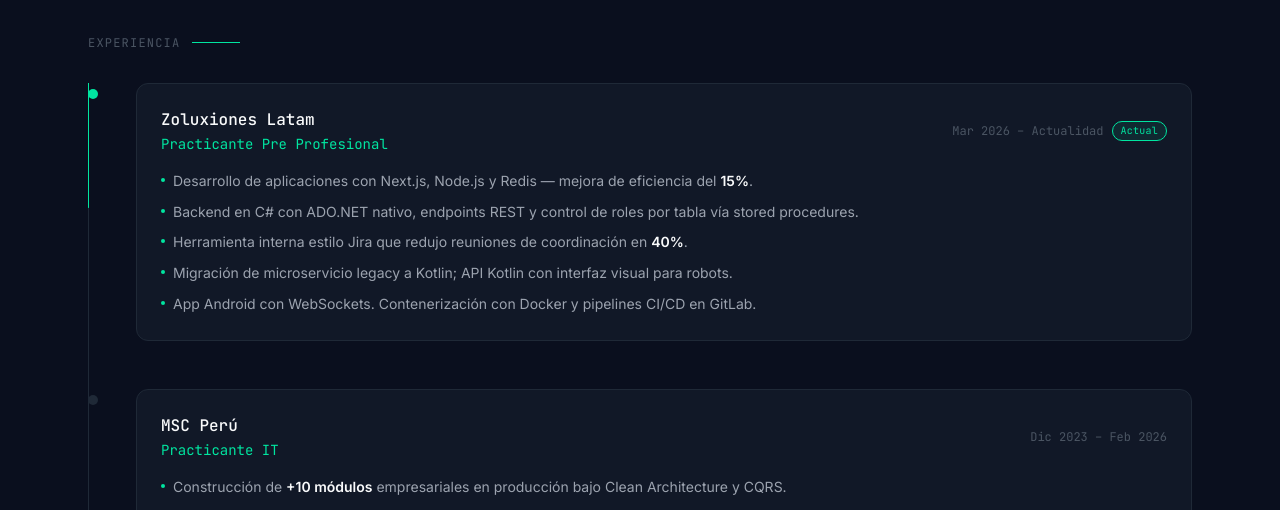
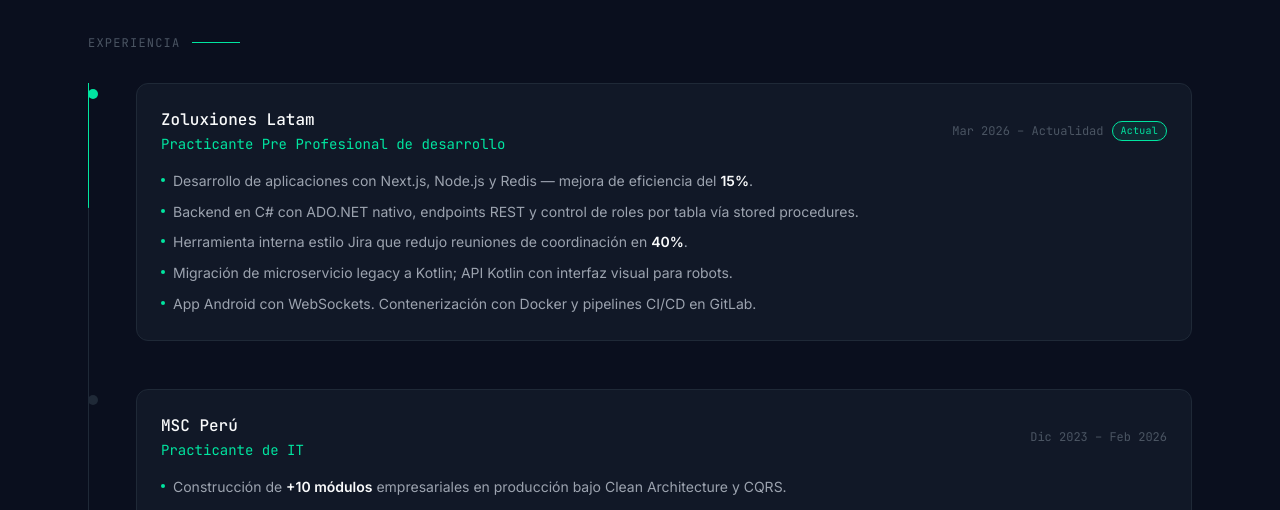
Before and after one commit to Carlou134/portfolio-nextjs, a Next.js app: page / in a window 1280 px wide. Shown: the part 3800-4310 px from the top of the page. Built offline with nearby package versions, Linux system fonts and the light colour scheme.

Commit message:
fix: correct typos in Experience text

```diff
--- a/components/Contact.tsx
+++ b/components/Contact.tsx
@@ -4,6 +4,7 @@ import { useState } from 'react'
 import { motion } from 'framer-motion'
 import { Send, CheckCircle, AlertCircle, Mail } from 'lucide-react'
 import { useLanguage } from '@/contexts/LanguageContext'
+import Link from 'next/link'
 
 const copy = {
   sectionLabel: { es: 'Contacto', en: 'Contact' },
@@ -194,23 +195,23 @@ export default function Contact() {
 
           {/* Links sociales */}
           <div className="flex items-center justify-center gap-8 flex-wrap">
-            <a
+            <Link
               href="mailto:carlouvasquez134@gmail.com"
               className="flex items-center gap-2 font-mono text-sm text-text-muted hover:text-accent-green transition-colors duration-200"
             >
               <Mail size={16} />
               Email
-            </a>
-            <a
-              href="https://www.linkedin.com/in/carlos-v%C3%A1squez-rodriguez-283a1b23b"
+            </Link>
+            <Link
+              href="https://www.linkedin.com/in/carlos-vasquez-rod/"
               target="_blank"
               rel="noopener noreferrer"
               className="flex items-center gap-2 font-mono text-sm text-text-muted hover:text-accent-green transition-colors duration-200"
             >
               <IconLinkedin />
               LinkedIn
-            </a>
-            <a
+            </Link>
+            <Link
               href="https://github.com/Carlou134"
               target="_blank"
               rel="noopener noreferrer"
@@ -218,7 +219,7 @@ export default function Contact() {
             >
               <IconGithub />
               GitHub
-            </a>
+            </Link>
           </div>
         </motion.div>
       </div>
--- a/components/Experience.tsx
+++ b/components/Experience.tsx
@@ -22,7 +22,7 @@ const experiences: Experience[] = [
   {
     id: 1,
     company: 'Zoluxiones Latam',
-    role: { es: 'Practicante Pre Profesional', en: 'Pre-Professional Intern' },
+    role: { es: 'Practicante Pre Profesional de desarrollo', en: 'Pre-Professional Developer Intern' },
     period: { es: 'Mar 2026 – Actualidad', en: 'Mar 2026 – Present' },
     current: true,
     bullets: [
@@ -51,7 +51,7 @@ const experiences: Experience[] = [
   {
     id: 2,
     company: 'MSC Perú',
-    role: { es: 'Practicante IT', en: 'IT Intern' },
+    role: { es: 'Practicante de IT', en: 'IT Intern' },
     period: { es: 'Dic 2023 – Feb 2026', en: 'Dec 2023 – Feb 2026' },
     current: false,
     bullets: [
```
Also changed, not shown: 1 other file (tests, documents, lock files or other folders).
